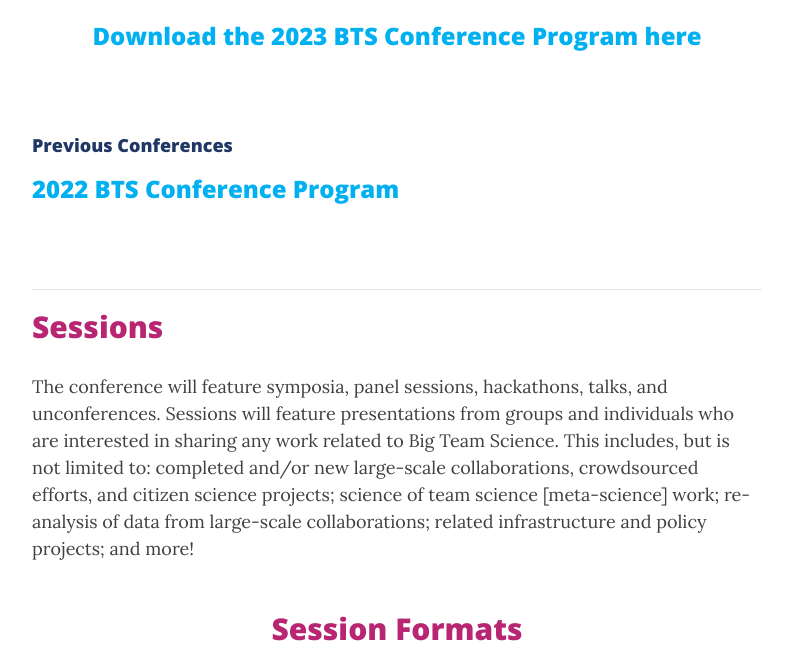
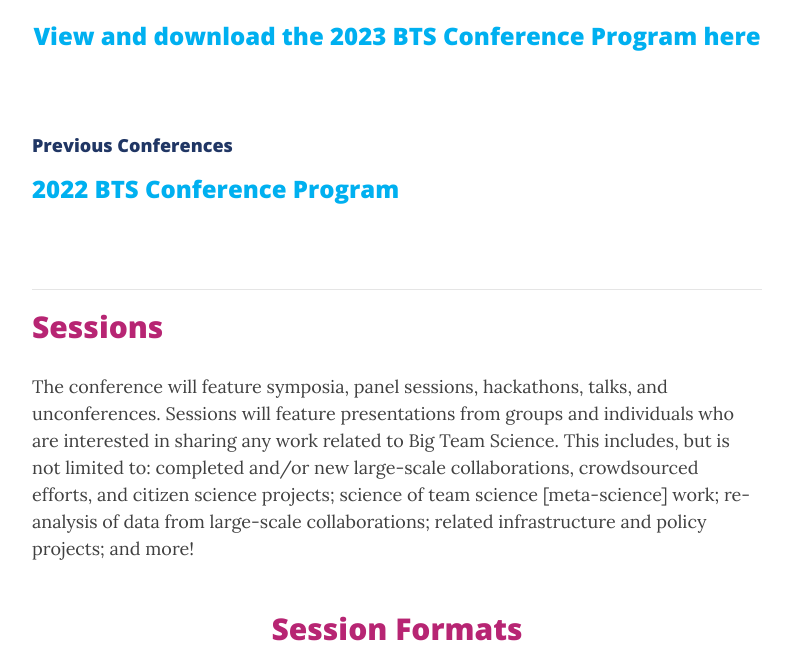
Before and after one commit to bigteamscienceconference/bigteamscienceconference.github.io, a Jekyll site: the page built from program.md, in a window 1280 px wide and 900 px high, scrolled down 677 px, cut to the strip 241-900 px from the top of the window. Shown: the whole strip, without its empty margins (243-1034 px from the left). Built offline with Jekyll 4.4.1, drawn with Linux system fonts in a browser that asks for light colours; nearby versions of some CDN libraries; comment, search, counter and statistics services are not loaded.

Commit message:
Update program.md

```diff
--- a/program.md
+++ b/program.md
@@ -8,7 +8,7 @@ title: program
 
 <iframe src="https://docs.google.com/document/d/e/2PACX-1vRjEo4C0ED_1zqmipc2BnWZPFU-kaEL6YbXhkuehNbuQEhp4g8ue394QZLJb6hx0znx0tolHuSXmOCT/pub?embedded=true" width="700" height="600"></iframe>
 
-<h3 align="center"><a href="https://docs.google.com/document/d/1oaoYdM5wclx9PRBcThPSmPXMQvmGHZB2qbF-h7c_vok/edit?usp=sharing" target="blank">Download the 2023 BTS Conference Program here</a></h3>
+<h3 align="center"><a href="https://docs.google.com/document/d/1oaoYdM5wclx9PRBcThPSmPXMQvmGHZB2qbF-h7c_vok/edit?usp=sharing" target="blank">View and download the 2023 BTS Conference Program here</a></h3>
 
 <br>
 
```
